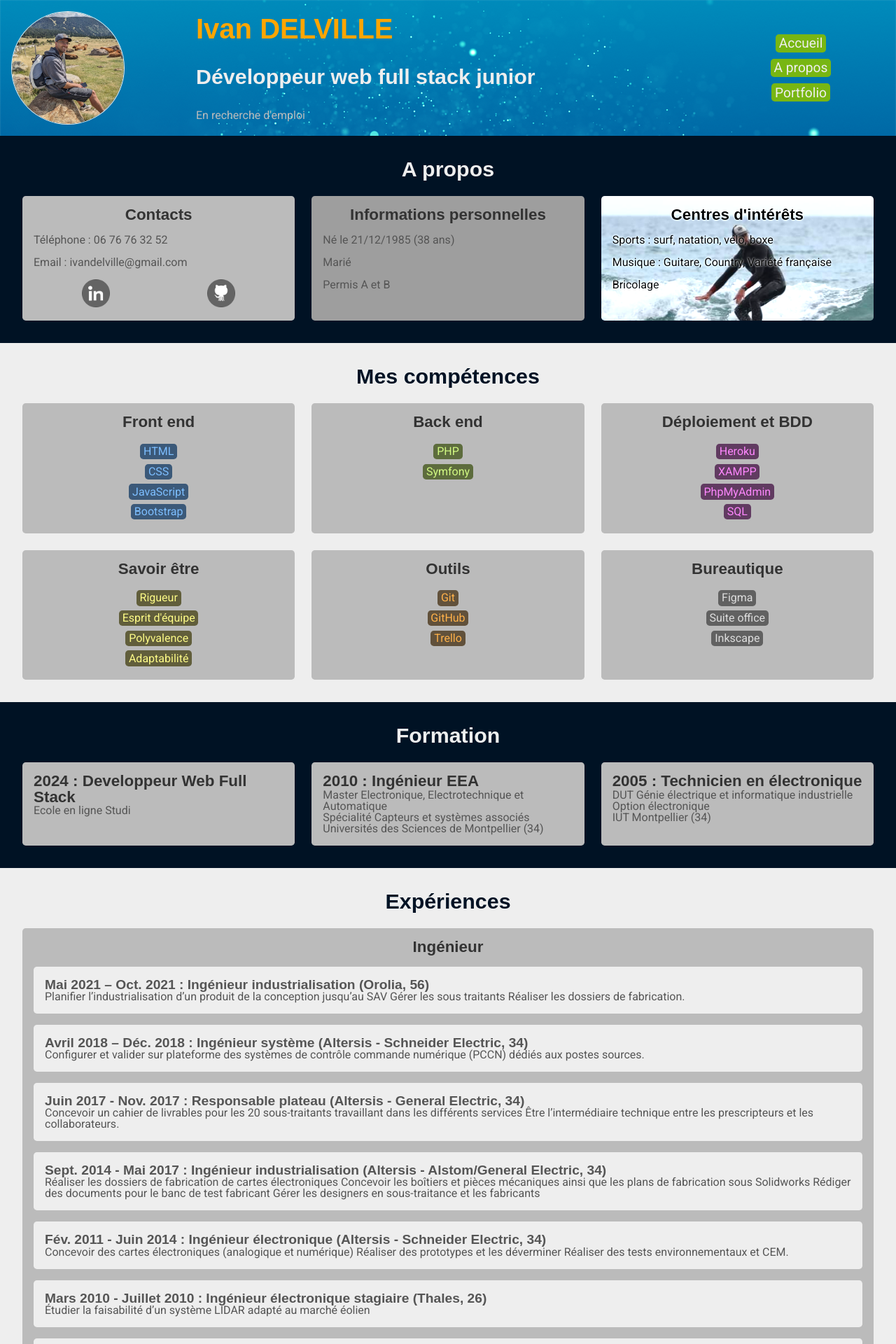
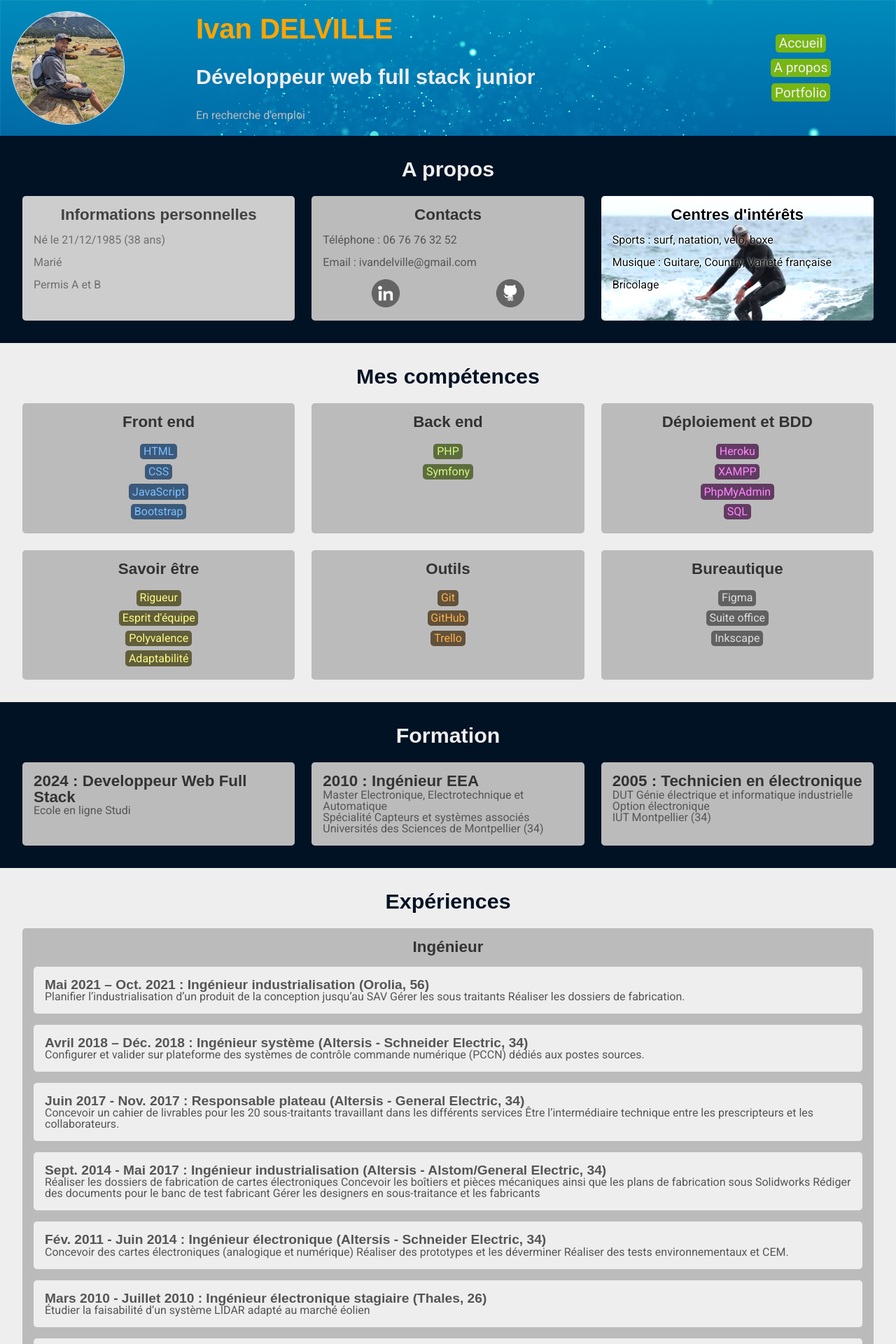
Before and after one commit to Popov505/CV, a PHP site: page /public/php/about.php in a window 1280 px wide. Shown: the top 1920 px of the page at 70% size. Run offline with PHP 8.4, Linux system fonts and the light colour scheme; grey boxes are pictures that could not be loaded.

Commit message:
about.css updated

```diff
--- a/public/styles/about.css
+++ b/public/styles/about.css
@@ -5,7 +5,7 @@
   grid-template-rows: auto auto;
   grid-template-areas:
     ". personnal-title ."
-    "contact informations various";
+    "informations contact various";
 }
 .personnal .personnal-title {
   grid-area: personnal-title;
@@ -30,6 +30,8 @@
 .personnal .informations {
   grid-area: informations;
   background-image: url("/public/images/photos/photo-ivan-bureau-square.webp");
+  background-size: cover;
+  filter: brightness(130%);
 }
 .personnal .various {
   grid-area: various;
```
